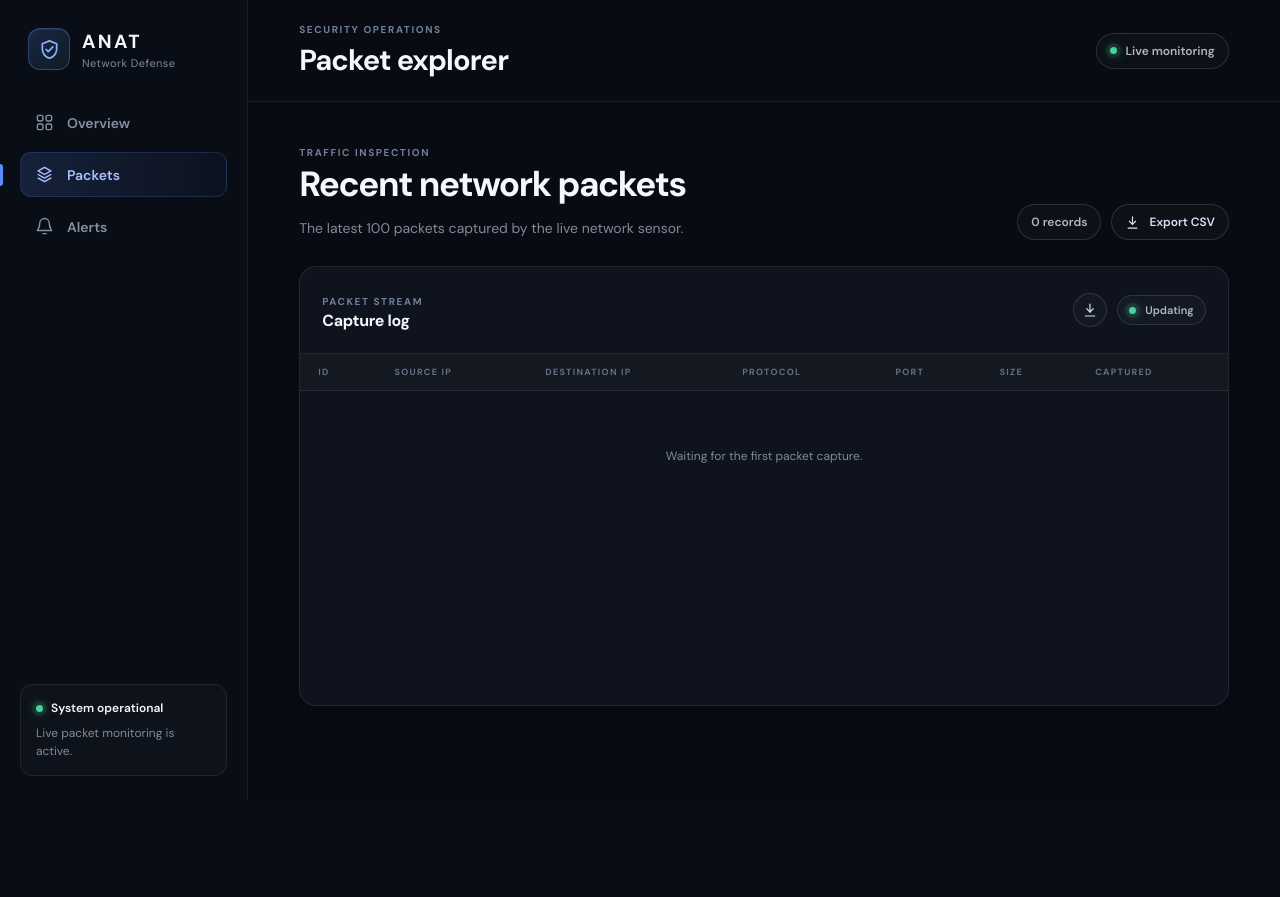
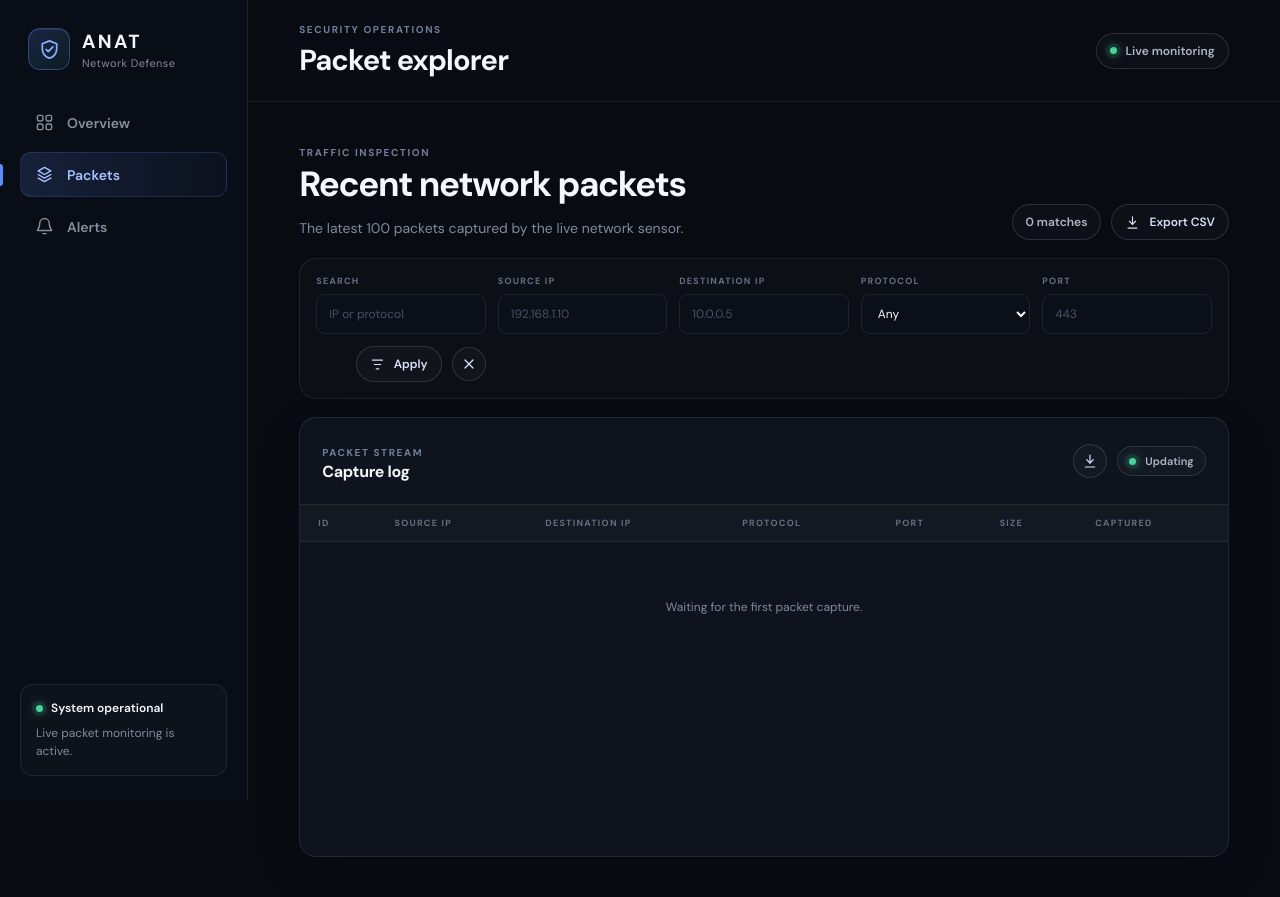
Before and after one commit to securitygeek15/ANAT, a Flask app: page /packets in a window 1280 px wide. Shown: the top 897 px of the page. Before the commit the page ends 800 px from the top, so only its background shows below. Run offline with Flask 3, Linux system fonts and the light colour scheme.

Commit message:
Add packet and alert filters

```diff
--- a/app.py
+++ b/app.py
@@ -3,7 +3,7 @@ import os
 from io import StringIO
 
 from flask import Flask, Response, jsonify, render_template, request, stream_with_context
-from sqlalchemy import func
+from sqlalchemy import func, or_
 from database.db import db
 from database.models import Packet, Alert
 
@@ -43,6 +43,88 @@ def parse_limit(default=100, maximum=500):
         return default
 
     return max(1, min(limit, maximum))
+
+
+def clean_arg(name):
+    return request.args.get(name, "").strip()
+
+
+def packet_filter_values():
+    return {
+        "q": clean_arg("q"),
+        "src_ip": clean_arg("src_ip"),
+        "dst_ip": clean_arg("dst_ip"),
+        "protocol": clean_arg("protocol").upper(),
+        "port": clean_arg("port")
+    }
+
+
+def alert_filter_values():
+    return {
+        "q": clean_arg("q"),
+        "src_ip": clean_arg("src_ip"),
+        "severity": clean_arg("severity").upper(),
+        "alert_type": clean_arg("alert_type")
+    }
+
+
+def parse_port(value):
+    try:
+        return int(value)
+    except (TypeError, ValueError):
+        return None
+
+
+def filtered_packet_query(filters):
+    query = Packet.query
+
+    if filters["q"]:
+        pattern = f"%{filters['q']}%"
+        query = query.filter(or_(
+            Packet.src_ip.ilike(pattern),
+            Packet.dst_ip.ilike(pattern),
+            Packet.protocol.ilike(pattern)
+        ))
+
+    if filters["src_ip"]:
+        query = query.filter(Packet.src_ip.ilike(f"%{filters['src_ip']}%"))
+
+    if filters["dst_ip"]:
+        query = query.filter(Packet.dst_ip.ilike(f"%{filters['dst_ip']}%"))
+
+    if filters["protocol"] in {"TCP", "UDP", "OTHER"}:
+        query = query.filter(Packet.protocol == filters["protocol"])
+
+    if filters["port"]:
+        port = parse_port(filters["port"])
+        if port is not None:
+            query = query.filter(Packet.port == port)
+
+    return query
+
+
+def filtered_alert_query(filters):
+    query = Alert.query
+
+    if filters["q"]:
+        pattern = f"%{filters['q']}%"
+        query = query.filter(or_(
+            Alert.src_ip.ilike(pattern),
+            Alert.alert_type.ilike(pattern),
+            Alert.description.ilike(pattern),
+            Alert.severity.ilike(pattern)
+        ))
+
+    if filters["src_ip"]:
+        query = query.filter(Alert.src_ip.ilike(f"%{filters['src_ip']}%"))
+
+    if filters["severity"] in {"HIGH", "MEDIUM", "LOW"}:
+        query = query.filter(Alert.severity == filters["severity"])
+
+    if filters["alert_type"]:
+        query = query.filter(Alert.alert_type.ilike(f"%{filters['alert_type']}%"))
+
+    return query
 
 
 def serialize_packet(packet):
@@ -130,26 +212,40 @@ def home():
 @app.route("/packets")
 def packets():
 
-    packets = Packet.query.order_by(
+    filters = packet_filter_values()
+    query = filtered_packet_query(filters)
+
+    result_count = query.count()
+
+    packets = query.order_by(
         Packet.id.desc()
     ).limit(100).all()
 
     return render_template(
         "packets.html",
-        packets=packets
+        packets=packets,
+        filters=filters,
+        result_count=result_count
     )
 
 
 @app.route("/alerts")
 def alerts():
 
-    alerts = Alert.query.order_by(
+    filters = alert_filter_values()
+    query = filtered_alert_query(filters)
+
+    result_count = query.count()
+
+    alerts = query.order_by(
         Alert.id.desc()
     ).limit(100).all()
 
     return render_template(
         "alerts.html",
-        alerts=alerts
+        alerts=alerts,
+        filters=filters,
+        result_count=result_count
     )
 
 
@@ -207,11 +303,14 @@ def api_stats():
 @app.route("/api/packets")
 def api_packets():
 
-    packets = Packet.query.order_by(
+    filters = packet_filter_values()
+
+    packets = filtered_packet_query(filters).order_by(
         Packet.id.desc()
     ).limit(parse_limit()).all()
 
     return jsonify({
+        "filters": filters,
         "packets": [
             serialize_packet(packet)
             for packet in packets
@@ -222,11 +321,14 @@ def api_packets():
 @app.route("/api/alerts")
 def api_alerts():
 
-    alerts = Alert.query.order_by(
+    filters = alert_filter_values()
+
+    alerts = filtered_alert_query(filters).order_by(
         Alert.id.desc()
     ).limit(parse_limit()).all()
 
     return jsonify({
+        "filters": filters,
         "alerts": [
             serialize_alert(alert)
             for alert in alerts
@@ -263,7 +365,7 @@ def build_csv_response(filename, headers, rows):
 @app.route("/export/packets")
 def export_packets():
 
-    packets = Packet.query.order_by(
+    packets = filtered_packet_query(packet_filter_values()).order_by(
         Packet.id.desc()
     ).yield_per(500)
 
@@ -298,7 +400,7 @@ def export_packets():
 @app.route("/export/alerts")
 def export_alerts():
 
-    alerts = Alert.query.order_by(
+    alerts = filtered_alert_query(alert_filter_values()).order_by(
         Alert.id.desc()
     ).yield_per(500)
 
--- a/static/style.css
+++ b/static/style.css
@@ -665,6 +665,73 @@ tbody tr:hover {
     justify-content: flex-end;
 }
 
+.filter-bar {
+    display: grid;
+    grid-template-columns: repeat(auto-fit, minmax(150px, 1fr));
+    align-items: end;
+    gap: 12px;
+    margin: -8px 0 18px;
+    padding: 16px;
+    border: 1px solid var(--line);
+    border-radius: 17px;
+    background: rgba(255, 255, 255, 0.02);
+}
+
+.filter-bar label {
+    display: grid;
+    min-width: 0;
+    gap: 7px;
+}
+
+.filter-bar label span {
+    color: #657086;
+    font-size: 9px;
+    font-weight: 700;
+    letter-spacing: 0.14em;
+    text-transform: uppercase;
+}
+
+.filter-bar input,
+.filter-bar select {
+    width: 100%;
+    min-height: 40px;
+    padding: 0 12px;
+    border: 1px solid var(--line);
+    border-radius: 9px;
+    outline: 0;
+    background: #0b1018;
+    color: var(--text);
+    font: inherit;
+    font-size: 12px;
+}
+
+.filter-bar input::placeholder {
+    color: #465165;
+}
+
+.filter-bar input:focus,
+.filter-bar select:focus {
+    border-color: rgba(91, 140, 255, 0.45);
+    box-shadow: 0 0 0 3px rgba(91, 140, 255, 0.12);
+}
+
+.filter-actions {
+    display: flex;
+    align-items: center;
+    justify-content: flex-end;
+    gap: 10px;
+}
+
+button.action-button {
+    cursor: pointer;
+    font-family: inherit;
+}
+
+button.action-button svg {
+    width: 15px;
+    height: 15px;
+}
+
 .full-panel {
     min-height: 440px;
 }
@@ -720,6 +787,7 @@ tbody tr:hover {
     .page-intro { align-items: flex-start; flex-direction: column; gap: 16px; }
     .record-count { align-self: flex-start; }
     .page-actions { justify-content: flex-start; }
+    .filter-actions { justify-content: flex-start; }
     .panel-heading { align-items: flex-start; }
     .panel-actions { flex-wrap: wrap; justify-content: flex-end; }
 }
--- a/templates/packets.html
+++ b/templates/packets.html
@@ -7,19 +7,56 @@
 <section class="page-intro">
     <div><span class="section-kicker">Traffic inspection</span><h2>Recent network packets</h2><p>The latest 100 packets captured by the live network sensor.</p></div>
     <div class="page-actions">
-        <span class="record-count">{{ packets|length }} records</span>
-        <a class="action-button" href="{{ url_for('export_packets') }}">
+        <span class="record-count">{{ result_count }} matches</span>
+        <a class="action-button" href="{{ url_for('export_packets', q=filters.q, src_ip=filters.src_ip, dst_ip=filters.dst_ip, protocol=filters.protocol, port=filters.port) }}">
             <svg viewBox="0 0 24 24" aria-hidden="true"><path d="M12 3v12"/><path d="m7 10 5 5 5-5"/><path d="M5 21h14"/></svg>
             <span>Export CSV</span>
         </a>
     </div>
 </section>
 
+<form class="filter-bar" method="get" aria-label="Packet filters">
+    <label>
+        <span>Search</span>
+        <input type="search" name="q" value="{{ filters.q }}" placeholder="IP or protocol">
+    </label>
+    <label>
+        <span>Source IP</span>
+        <input type="search" name="src_ip" value="{{ filters.src_ip }}" placeholder="192.168.1.10">
+    </label>
+    <label>
+        <span>Destination IP</span>
+        <input type="search" name="dst_ip" value="{{ filters.dst_ip }}" placeholder="10.0.0.5">
+    </label>
+    <label>
+        <span>Protocol</span>
+        <select name="protocol">
+            <option value="">Any</option>
+            <option value="TCP" {% if filters.protocol == "TCP" %}selected{% endif %}>TCP</option>
+            <option value="UDP" {% if filters.protocol == "UDP" %}selected{% endif %}>UDP</option>
+            <option value="OTHER" {% if filters.protocol == "OTHER" %}selected{% endif %}>Other</option>
+        </select>
+    </label>
+    <label>
+        <span>Port</span>
+        <input type="number" name="port" value="{{ filters.port }}" min="0" max="65535" placeholder="443">
+    </label>
+    <div class="filter-actions">
+        <button class="action-button" type="submit">
+            <svg viewBox="0 0 24 24" aria-hidden="true"><path d="M4 5h16"/><path d="M7 12h10"/><path d="M10 19h4"/></svg>
+            <span>Apply</span>
+        </button>
+        <a class="icon-button" href="{{ url_for('packets') }}" title="Clear filters" aria-label="Clear filters">
+            <svg viewBox="0 0 24 24" aria-hidden="true"><path d="M18 6 6 18"/><path d="m6 6 12 12"/></svg>
+        </a>
+    </div>
+</form>
+
 <article class="panel data-panel full-panel">
     <div class="panel-heading">
         <div><span class="section-kicker">Packet stream</span><h3>Capture log</h3></div>
         <div class="panel-actions">
-            <a class="icon-button" href="{{ url_for('export_packets') }}" title="Export packets as CSV" aria-label="Export packets as CSV">
+            <a class="icon-button" href="{{ url_for('export_packets', q=filters.q, src_ip=filters.src_ip, dst_ip=filters.dst_ip, protocol=filters.protocol, port=filters.port) }}" title="Export packets as CSV" aria-label="Export packets as CSV">
                 <svg viewBox="0 0 24 24" aria-hidden="true"><path d="M12 3v12"/><path d="m7 10 5 5 5-5"/><path d="M5 21h14"/></svg>
             </a>
             <div class="live-pill compact"><span class="status-dot"></span>Updating</div>
```
Also changed, not shown: templates/alerts.html (+36 -3 lines), README.md.
